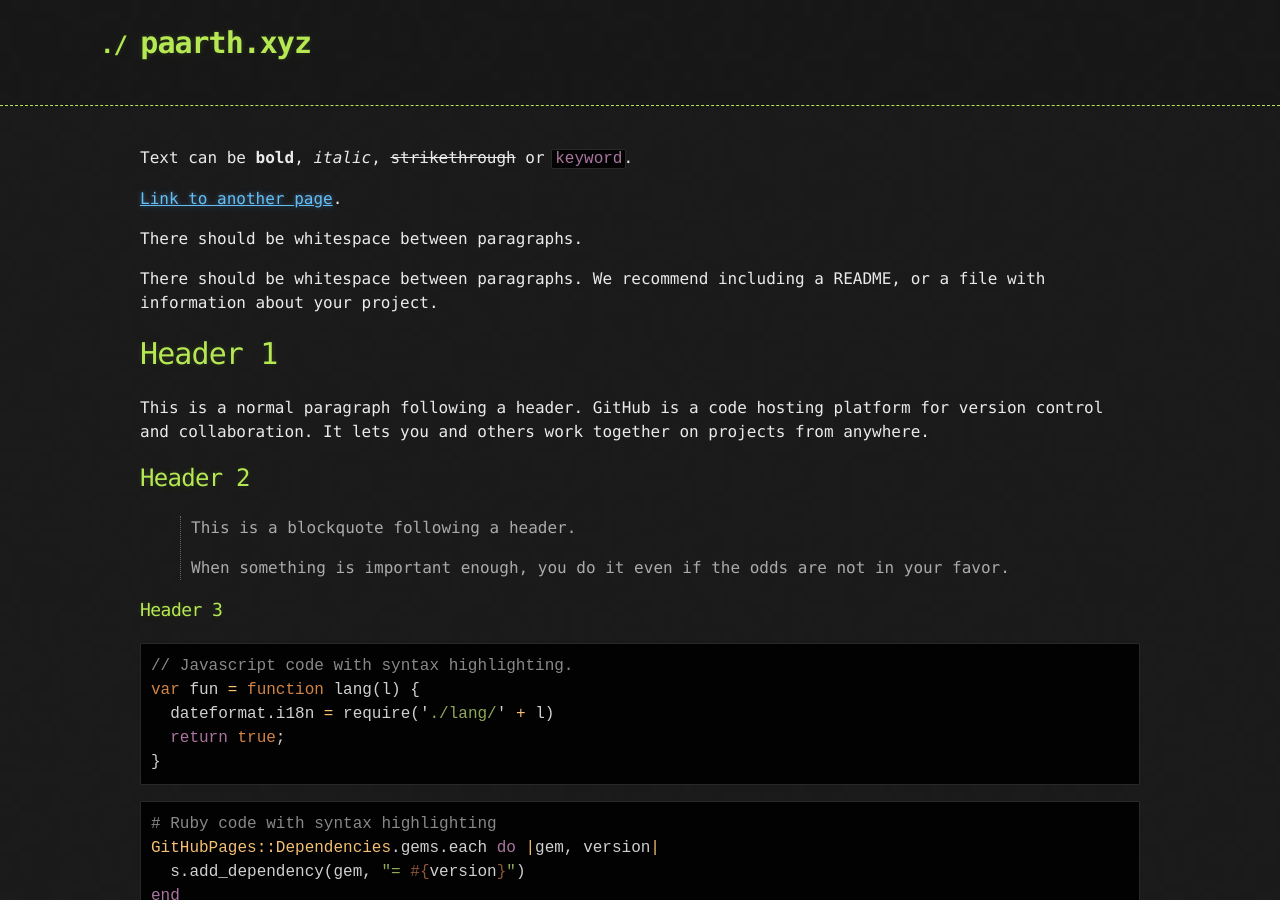
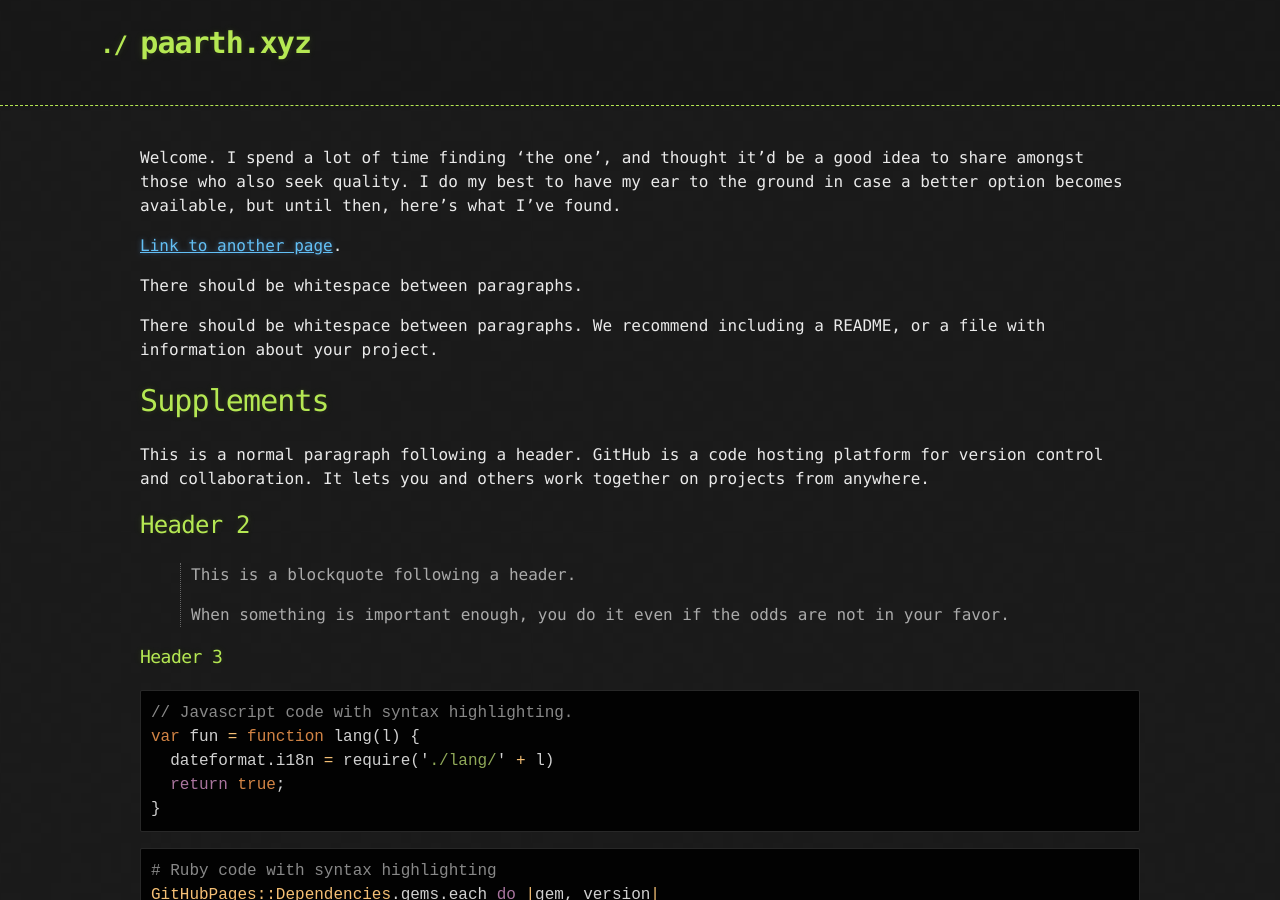
Before and after one commit to paarthxx/xyz, a Jekyll site: the page built from index.md, in a window 1280 px wide and 900 px high. Built offline with Jekyll 4.4.1, drawn with Linux system fonts in a browser that asks for light colours; the repository's description, which GitHub fills in, is left out.

Commit message:
Update index.md

```diff
--- a/index.md
+++ b/index.md
@@ -2,7 +2,10 @@
 layout: default
 ---
 
-Text can be **bold**, _italic_, ~~strikethrough~~ or `keyword`.
+Welcome.
+I spend a lot of time finding 'the one', and thought it'd be a good idea to share amongst those who also seek quality.
+I do my best to have my ear to the ground in case a better option becomes available, but until then, here's what I've found.
+
 
 [Link to another page](./another-page.html).
 
@@ -10,7 +13,7 @@ There should be whitespace between paragraphs.
 
 There should be whitespace between paragraphs. We recommend including a README, or a file with information about your project.
 
-# Header 1
+# Supplements
 
 This is a normal paragraph following a header. GitHub is a code hosting platform for version control and collaboration. It lets you and others work together on projects from anywhere.
 
```
